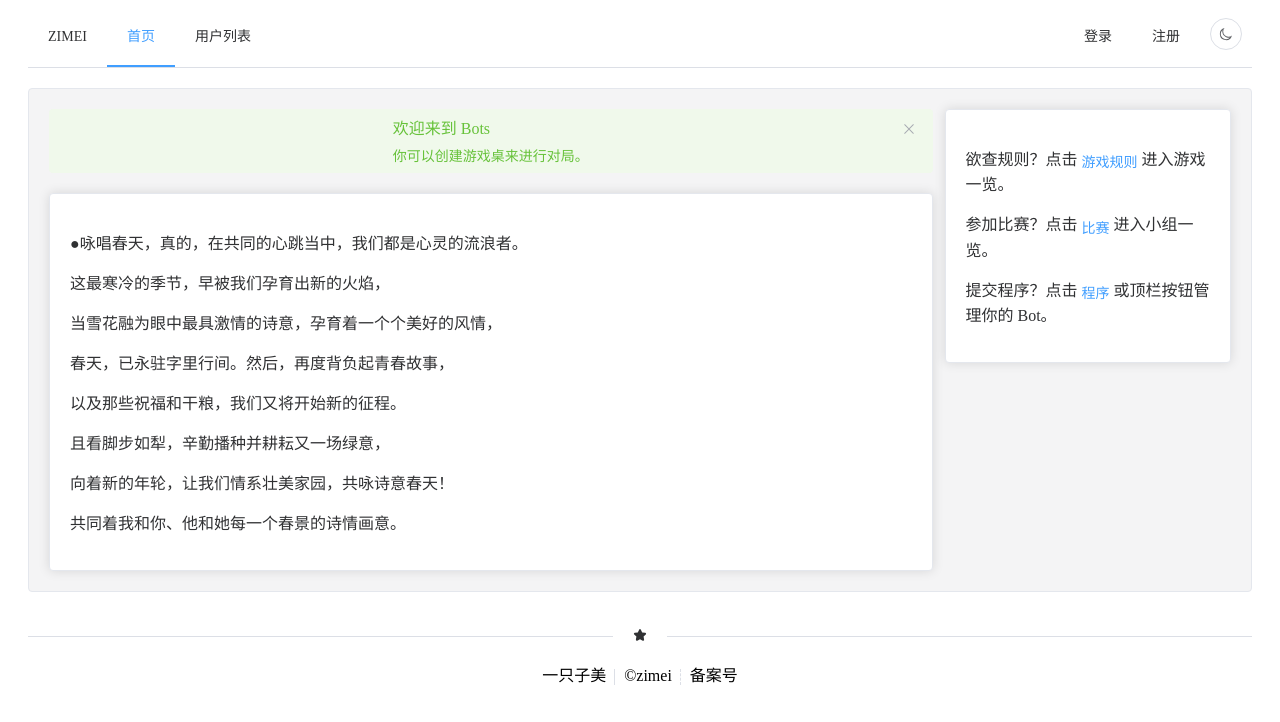
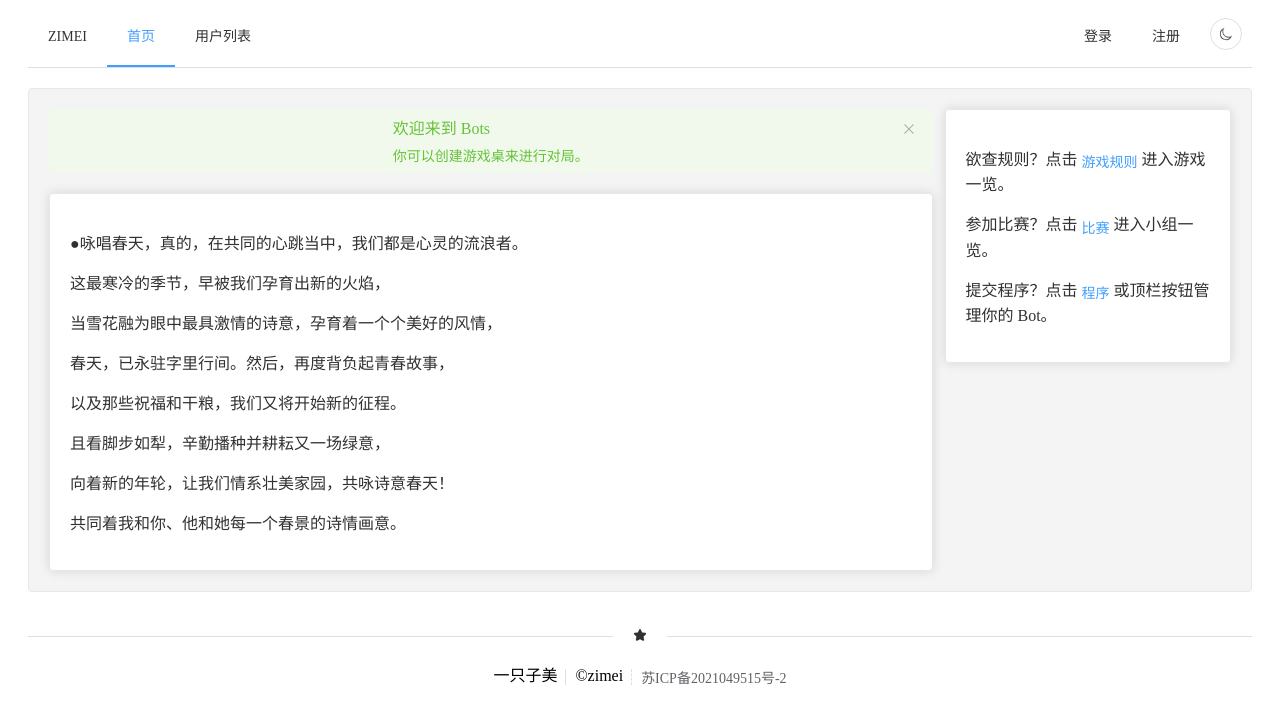
Before and after one commit to zimei11/MyBlogSpaceFinal, a Vue app: page / in a window 1280 px wide. Shown: the top 722 px of the page. Built offline with nearby package versions, Linux system fonts and the light colour scheme.

Commit message:
添加备案号

```diff
--- a/src/components/Menu/FooterMenu.vue
+++ b/src/components/Menu/FooterMenu.vue
@@ -9,9 +9,13 @@
         <el-divider direction="vertical" />
         <span>&copy;zimei</span>
         <el-divider direction="vertical" border-style="dashed" />
-        <span>备案号</span>
+        <span>
+            <el-link href="https://beian.miit.gov.cn/" >
+                苏ICP备2021049515号-2
+            </el-link>
+        </span>
     </div>
-    <br/>
+    <br />
 </template>
 
 <script setup>
```
